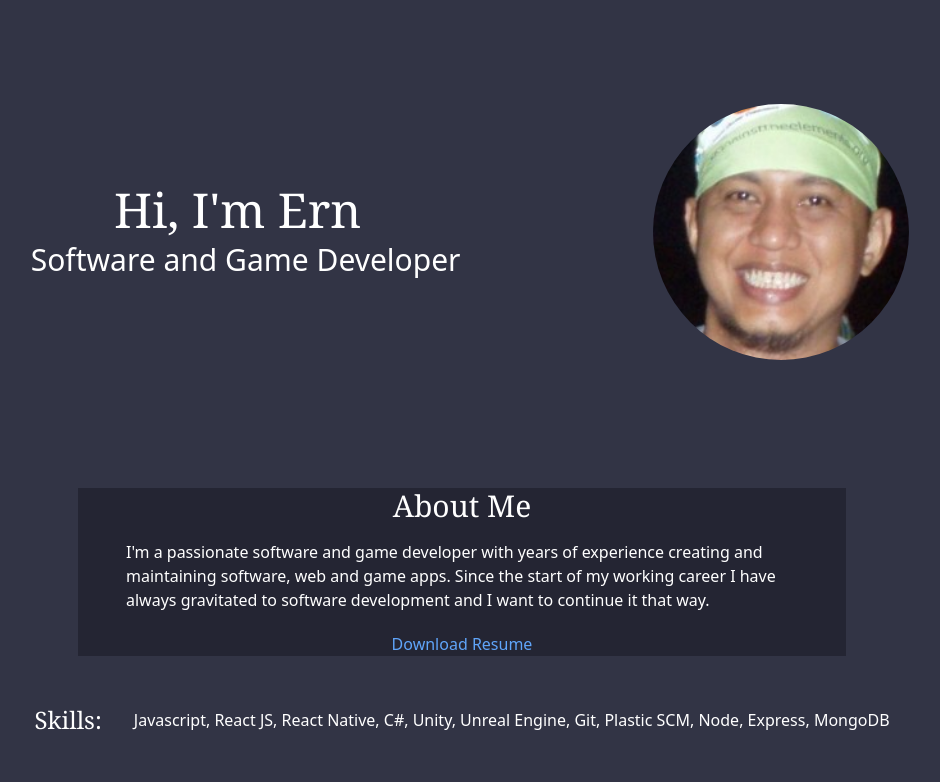
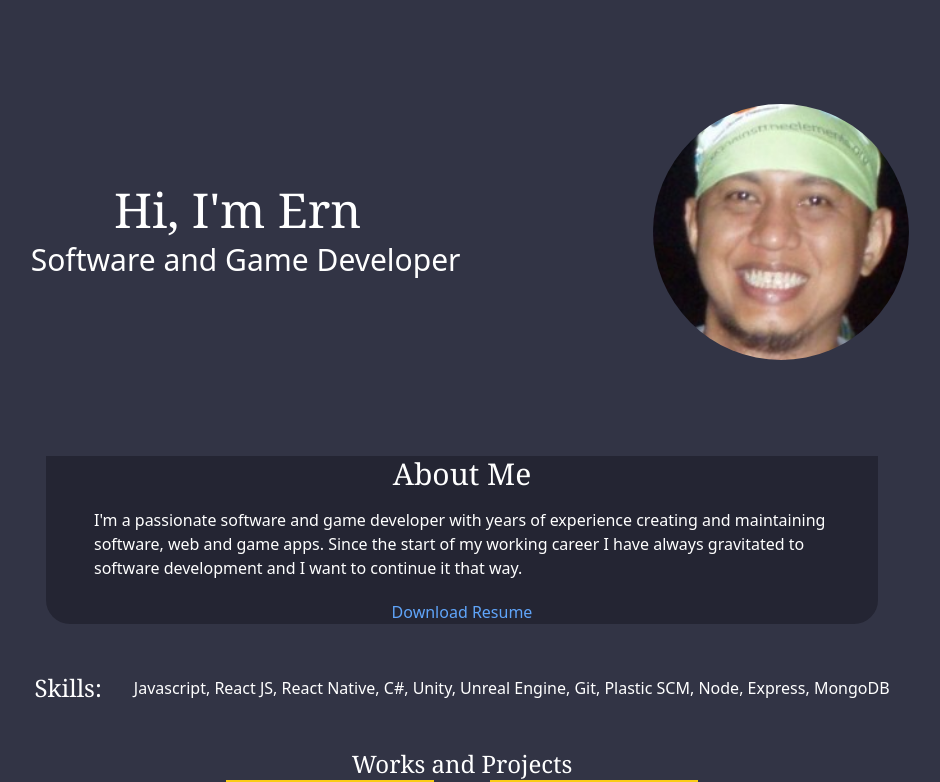
Before and after one commit to yurigligoric/ernportfolio, a React (Vite) app: page / in a window 1280 px wide. Shown: the top 782 px of the page, without its empty margins (178-1118 px from the left). Built offline with nearby package versions, Linux system fonts and the light colour scheme.

Commit message:
update about width

```diff
--- a/src/pages/Home.jsx
+++ b/src/pages/Home.jsx
@@ -15,8 +15,8 @@ function Home() {
 
             </div>
         </div>
-        <div id="about" className='justify-center flex flex-col items-center mt-12 lg:mt-32 '>
-            <div className='flex flex-col custom-bg-color2 w-full lg:w-[60%]'>
+        <div id="about" className='justify-center flex flex-col items-center mt-12 lg:mt-24  '>
+            <div className='flex flex-col custom-bg-color2 w-full lg:w-[65%] rounded-b-3xl lg:rounded-t-none rounded-t-3xl'>
                 <div>
                     <h1 className='text-3xl font-serif justify-center flex flex-col items-center'>About Me</h1>
                 </div>
```
